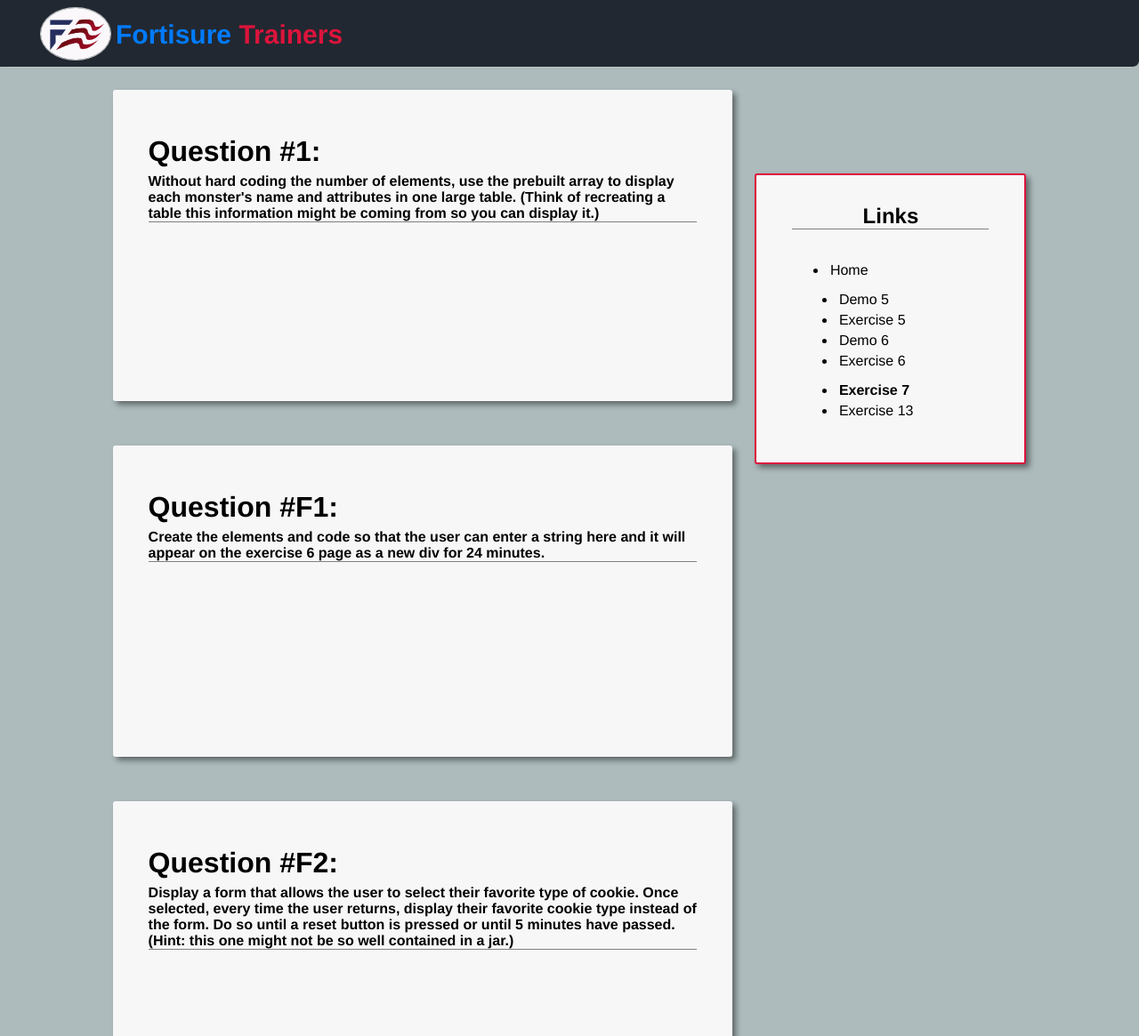
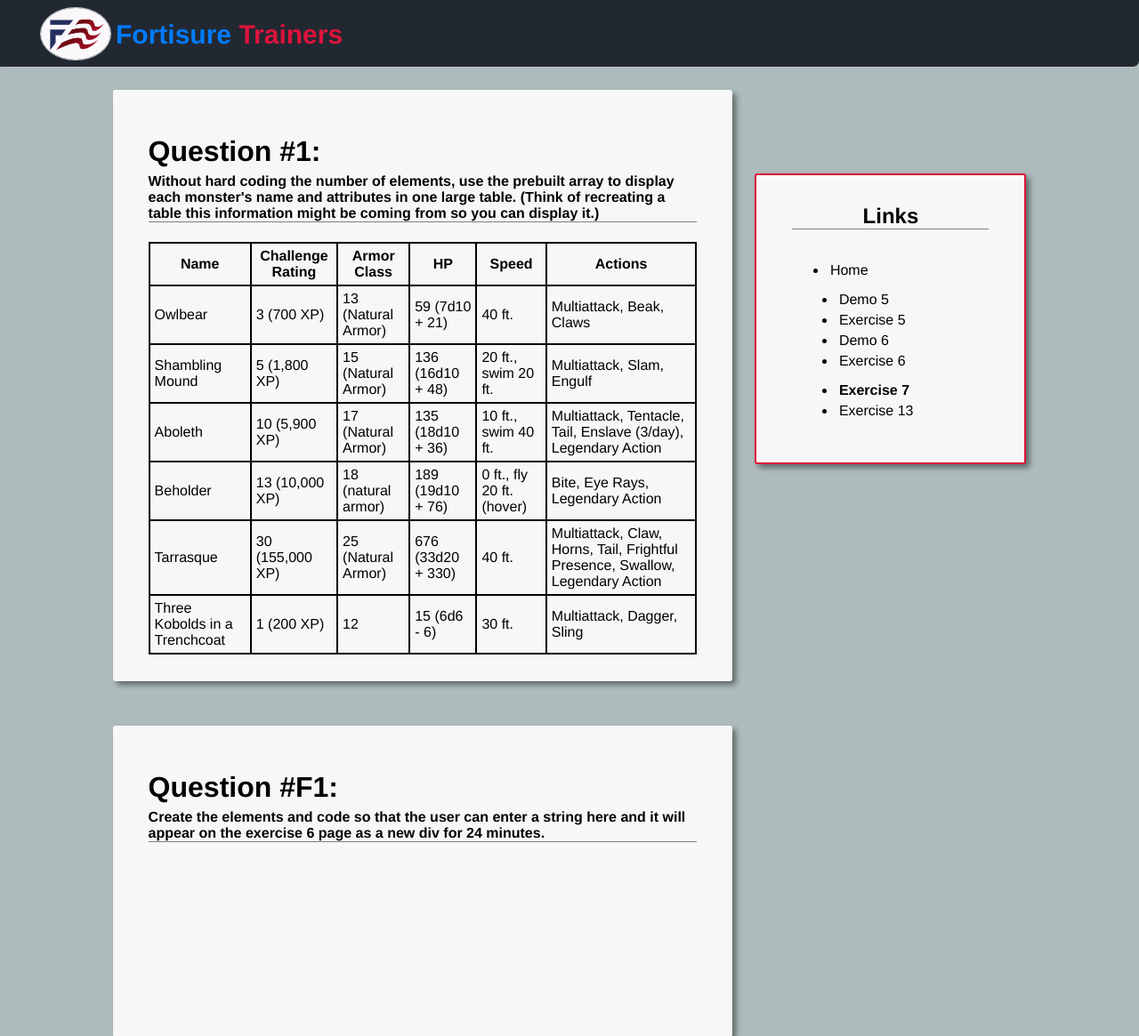
Before and after one commit to Antoniojennings19/FIT-Web-Template-Week-02, a PHP site: page /exercise7.php in a window 1280 px wide. Shown: the top 1165 px of the page at 89% size. Run offline with PHP 8.4, Linux system fonts and the light colour scheme.

Commit message:
Finished Exercise 07

```diff
--- a/View/exercise7-content.php
+++ b/View/exercise7-content.php
@@ -24,14 +24,41 @@
           array("Aboleth", "10 (5,900 XP)", "17 (Natural Armor)", "135 (18d10 + 36)", "10 ft., swim 40 ft.", "Multiattack, Tentacle, Tail, Enslave (3/day), Legendary Action"),
           array("Beholder", "13 (10,000 XP)", "18 (natural armor)", "189 (19d10 + 76)", "0 ft., fly 20 ft. (hover)", "Bite, Eye Rays, Legendary Action"),
           array("Tarrasque", "30 (155,000 XP)", "25 (Natural Armor)", "676 (33d20 + 330)", "40 ft.", "Multiattack, Claw, Horns, Tail, Frightful Presence, Swallow, Legendary Action"),
-          //array("Three Kobolds in a Trenchcoat", "1 (200 XP)", "12", "15 (6d6 - 6)", "30 ft.", "Multiattack, Dagger, Sling")
+          array("Three Kobolds in a Trenchcoat", "1 (200 XP)", "12", "15 (6d6 - 6)", "30 ft.", "Multiattack, Dagger, Sling")
         );
       ?>
     <!-- /Given Material -->
 
     <!-- Place Answer Here -->
 
+    <table style="width:100%">
+        <tr>
+          <th>Name</th>
+          <th>Challenge Rating</th>
+          <th>Armor Class</th>
+          <th>HP</th>
+          <th>Speed</th>
+          <th>Actions</th>
+        </tr>
 
+
+    <?php
+
+      for($index = 0; $index < count($creatureList); $index++){
+        echo"
+        <tr>
+          <td>{$creatureList[$index][0]}</td>
+          <td>{$creatureList[$index][1]}</td>
+          <td>{$creatureList[$index][2]}</td>
+          <td>{$creatureList[$index][3]}</td>
+          <td>{$creatureList[$index][4]}</td>
+          <td>{$creatureList[$index][5]}</td>
+        </tr>";
+      }
+
+    ?>
+
+    </table>
 
     <!-- Place Answer Here -->
   </div>
```
